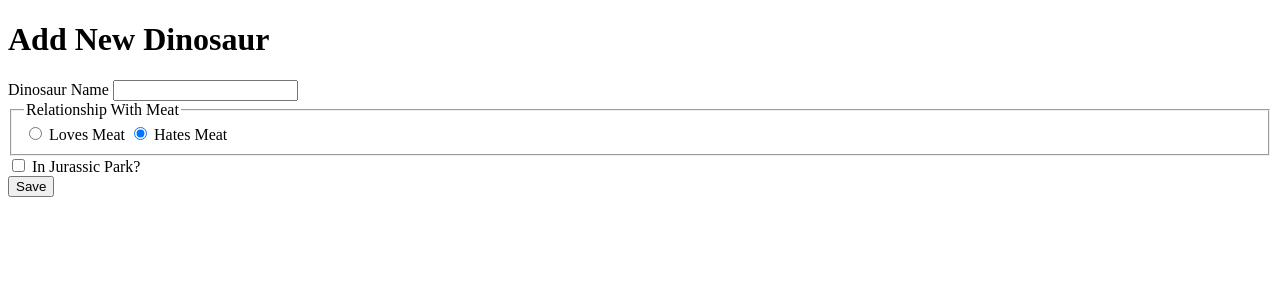
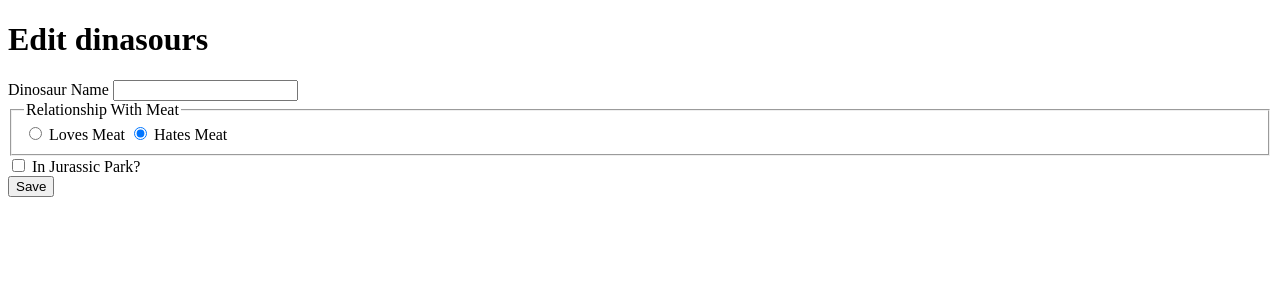
Before and after one commit to sidh0050/assignments, a PHP site: page /edit.php in a window 1280 px wide. Shown: the top 300 px of the page. Run offline with PHP 8.4, Linux system fonts and the light colour scheme; data comes from the database, SQL or seed files in the repository.

Commit message:
Final commit for edit.

```diff
--- a/dinosaurs/edit.php
+++ b/dinosaurs/edit.php
@@ -59,9 +59,9 @@
 
 <body>
 
-<h1>Add New Dinosaur</h1>
+<h1>Edit dinasours</h1>
 
-<form method="post" action="add.php">
+<form method="post" action="edit.php">
 
 <div>
 <label for="dino_name">
```
